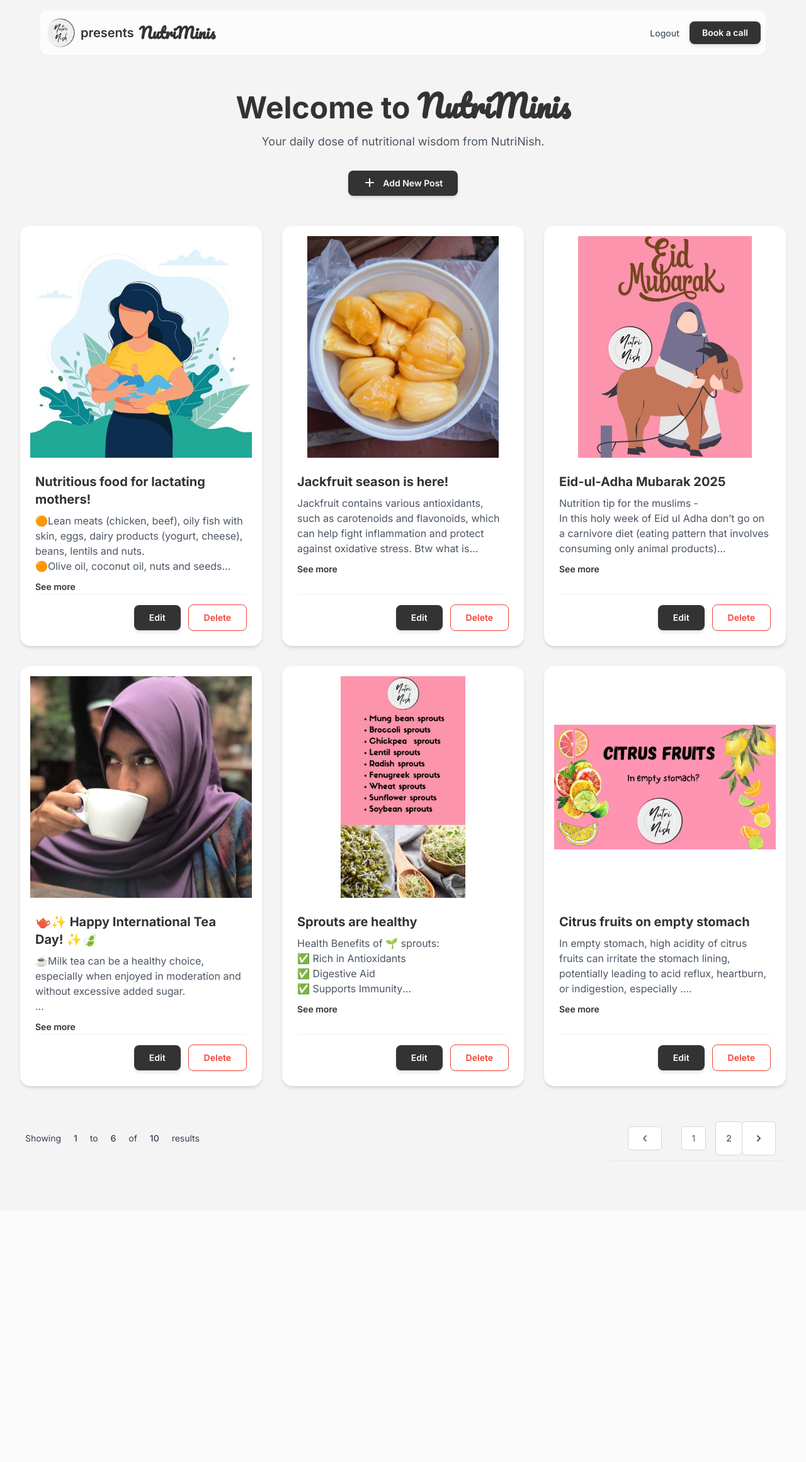
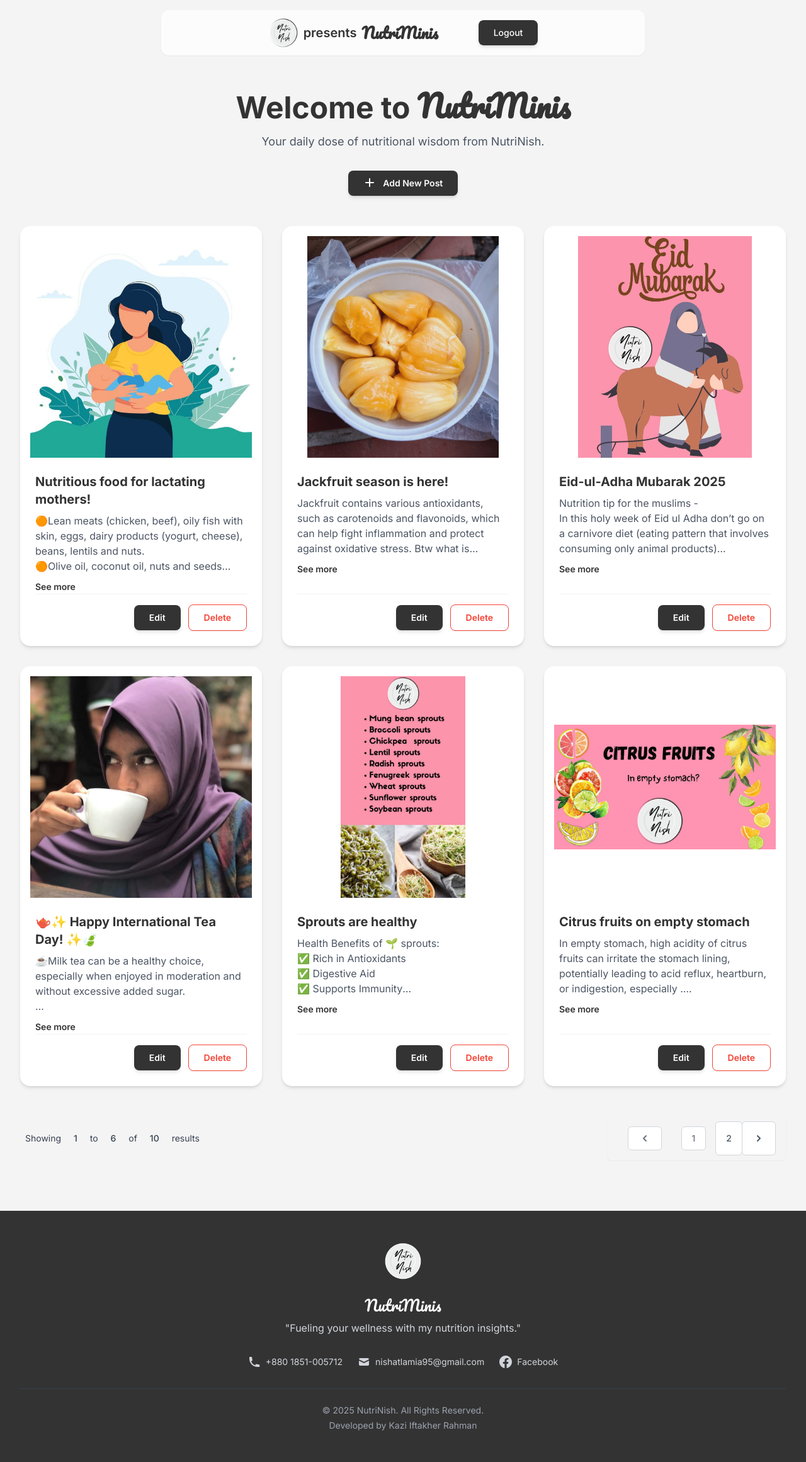
Before and after one commit to kaziIftakherRahman/Laravel-CRUD-with-access-control, a Laravel app: page / in a window 1280 px wide. Shown: the whole page at 63% size. Before the commit the page ends 1844 px from the top, so only its background shows below. Run offline with Laravel 9, Linux system fonts and the light colour scheme; a user stored in the database is signed in; data comes from the database, SQL or seed files in the repository; some libraries are stand-ins or nearby versions.

Commit message:
ver  2.1

```diff
--- a/resources/views/welcome.blade.php
+++ b/resources/views/welcome.blade.php
@@ -48,7 +48,7 @@
                 @apply btn bg-brand-dark hover:bg-black;
             }
             .btn-danger {
-                @apply btn bg-brand-danger hover:bg-red-700;
+                @apply btn bg-red-500 hover:bg-red-700;
             }
             .btn-danger-outline {
                  @apply inline-block px-6 py-2.5 text-sm font-semibold text-brand-danger bg-white border border-brand-danger rounded-lg shadow-sm transition-colors duration-300 ease-in-out hover:bg-brand-danger hover:text-white focus:outline-none focus:ring-2 focus:ring-brand-danger focus:ring-offset-2;
@@ -68,12 +68,13 @@
             @apply text-gray-600 hover:bg-brand-gray;
         }
     </style>
+
 </head>
 <body class="bg-brand-gray font-sans text-brand-dark">
 
     <!-- ========== HEADER ========== -->
     <header class="sticky top-0 z-50 w-full p-4">
-        <nav class="max-w-6xl w-full bg-white/70 backdrop-blur-lg rounded-xl mx-auto flex items-center justify-between p-2 shadow-sm">
+        <nav class="max-w-3xl w-full bg-white/70 backdrop-blur-lg rounded-xl mx-auto flex items-center justify-center p-2 shadow-sm">
             <!-- Logo -->
             <a class="flex items-center gap-2 flex-none py-1 text-xl font-semibold" href="#" aria-label="NutriNish">
                 <img src="images\nutrinish_logo.png" class="w-12 h-12" alt="NutriNish Logo" onerror="this.onerror=null;">
@@ -81,16 +82,15 @@
                 <span class="font-brand text-2xl text-brand-dark hidden sm:inline">NutriMinis</span>
             </a>
 
+            @can('is-admin')
             <!-- Actions -->
-            <div class="flex items-center gap-4">
-                <form method="POST" action="{{ route('logout') }}">
-                    @csrf
-                    <button type="submit" class="text-sm font-medium text-gray-600 hover:text-brand-dark transition-colors">Logout</button>
-                </form>
-                <a class="hidden sm:inline-block px-5 py-2 text-sm font-semibold text-white bg-brand-dark rounded-lg shadow-md hover:bg-black transition-all" href="#">
-                    Book a call
-                </a>
-            </div>
+                <div class="flex items-center gap-4 mx-8"></div>
+                    <form method="POST" action="{{ route('logout') }}">
+                        @csrf
+                        <button type="submit" class="btn-primary text-sm font-medium text-white-600 hover:text-white hover:bg-red-700 transition-colors">Logout</button>
+                    </form>
+                </div>
+            @endcan
         </nav>
     </header>
     <!-- ========== END HEADER ========== -->
@@ -176,5 +176,91 @@
 
     </main>
 
+    <!-- ========== FOOTER ========== -->
+    <footer class="bg-brand-dark text-white" id="footer">
+        <div class="container mx-auto px-4 sm:px-6 lg:px-8 py-12">
+
+            <!-- Main Footer Content (Centered) -->
+            <div class="text-center">
+
+                <!-- Logo and Motto -->
+                <a class="inline-block mb-4" href="/" aria-label="NutriNish">
+                    <img src="{{ asset('images/nutrinish_logo.png') }}" class="w-16 h-16 mx-auto" alt="NutriNish Logo" onerror="this.onerror=null;this.src='https://placehold.co/64x64/FFFFFF/333333?text=NN';">
+                </a>
+                <p class="font-brand text-2xl text-white mb-2">NutriMinis</p>
+                <p class="max-w-md mx-auto text-base text-gray-300 mb-8">
+                    "Fueling your wellness with my nutrition insights."
+                </p>
+
+                <!-- Contact Information and Social Links -->
+                <div class="flex justify-center items-center flex-wrap gap-x-6 gap-y-4 text-sm mb-8">
+                    <!-- Phone -->
+                    <a href="tel:+8801851005712" class="flex items-center gap-2 text-gray-300 hover:text-white transition-colors">
+                        <svg xmlns="http://www.w3.org/2000/svg" class="h-5 w-5" viewBox="0 0 20 20" fill="currentColor">
+                        <path d="M2 3a1 1 0 011-1h2.153a1 1 0 01.986.836l.74 4.435a1 1 0 01-.54 1.06l-1.518.76a11.034 11.034 0 006.364 6.364l.76-1.518a1 1 0 011.06-.54l4.435.74a1 1 0 01.836.986V17a1 1 0 01-1 1h-2C7.82 18 2 12.18 2 5V3z" />
+                        </svg>
+                        <span>+880 1851-005712</span>
+                    </a>
+
+                    <!-- Email -->
+                    <a href="mailto:nishatlamia95@gmail.com" class="flex items-center gap-2 text-gray-300 hover:text-white transition-colors">
+                        <svg xmlns="http://www.w3.org/2000/svg" class="h-5 w-5" viewBox="0 0 20 20" fill="currentColor">
+                        <path d="M2.003 5.884L10 9.882l7.997-3.998A2 2 0 0016 4H4a2 2 0 00-1.997 1.884z" />
+                        <path d="M18 8.118l-8 4-8-4V14a2 2 0 002 2h12a2 2 0 002-2V8.118z" />
+                        </svg>
+                        <span>nishatlamia95@gmail.com</span>
+                    </a>
+
+                    <!-- Facebook -->
+                    <a href="https://www.facebook.com/profile.php?id=61576099400475" target="_blank" rel="noopener noreferrer" class="flex items-center gap-2 text-gray-300 hover:text-white transition-colors">
+                        <svg xmlns="http://www.w3.org/2000/svg" class="h-5 w-5" viewBox="0 0 20 20" fill="currentColor">
+                        <path fill-rule="evenodd" d="M20 10c0-5.523-4.477-10-10-10S0 4.477 0 10c0 4.991 3.657 9.128 8.438 9.878v-6.987h-2.54V10h2.54V7.797c0-2.506 1.492-3.89 3.777-3.89 1.094 0 2.238.195 2.238.195v2.46h-1.26c-1.243 0-1.63.771-1.63 1.562V10h2.773l-.443 2.89h-2.33v6.988C16.343 19.128 20 14.991 20 10z" clip-rule="evenodd" />
+                        </svg>
+                        <span>Facebook</span>
+                    </a>
+                </div>
+            </div>
+
+            <!-- Bottom Bar with Developer Credit -->
+            <div class="border-t border-gray-700 pt-6 mt-8 text-center text-sm text-gray-400">
+                <p>&copy; {{ date('Y') }} NutriNish. All Rights Reserved.</p>
+                <p class="mt-1">Developed by Kazi Iftakher Rahman</p>
+            </div>
+
+        </div>
+    </footer>
+    <!-- ========== END FOOTER ========== -->
+
+    <!-- ========== BACK TO TOP BUTTON ========== -->
+    <button id="back-to-top" class="hidden fixed bottom-8 right-8 bg-brand-pink text-brand-dark p-3 rounded-full shadow-lg hover:bg-brand-pink/80 focus:outline-none focus:ring-2 focus:ring-offset-2 focus:ring-brand-pink transition-opacity duration-300">
+        <svg xmlns="http://www.w3.org/2000/svg" class="h-6 w-6" fill="none" viewBox="0 0 24 24" stroke="currentColor" stroke-width="2">
+            <path stroke-linecap="round" stroke-linejoin="round" d="M5 15l7-7 7 7" />
+        </svg>
+    </button>
+
+    <!-- Script for Back to Top Button -->
+    <script>
+        document.addEventListener('DOMContentLoaded', function() {
+            const backToTopButton = document.getElementById('back-to-top');
+
+            // Show or hide the button based on scroll position
+            window.addEventListener('scroll', () => {
+                if (window.scrollY > 300) { // Show button after scrolling 300px
+                    backToTopButton.classList.remove('hidden');
+                } else {
+                    backToTopButton.classList.add('hidden');
+                }
+            });
+
+            // Smooth scroll to top when the button is clicked
+            backToTopButton.addEventListener('click', () => {
+                window.scrollTo({
+                    top: 0,
+                    behavior: 'smooth'
+                });
+            });
+        });
+    </script>
+
 </body>
 </html>
--- a/routes/web.php
+++ b/routes/web.php
@@ -25,12 +25,12 @@
     return view('dashboard');
 })->middleware(['auth', 'verified'])->name('dashboard');
 
+// Home route to display posts
+    Route::get('/', [PostController::class, 'index'])->name('home');
 
 
+    Route::middleware('auth')->group(function () {
 
-Route::middleware('auth')->group(function () {
-    // Home route to display posts
-    Route::get('/', [PostController::class, 'index'])->name('home');
 
     // Post index can be seen by both admin and observer
     Route::get('/posts', [PostController::class, 'index'])->name('posts.index');
```
Also changed, not shown: resources/views/create.blade.php (+5 -4 lines), resources/views/edit.blade.php (+6 -4 lines).
